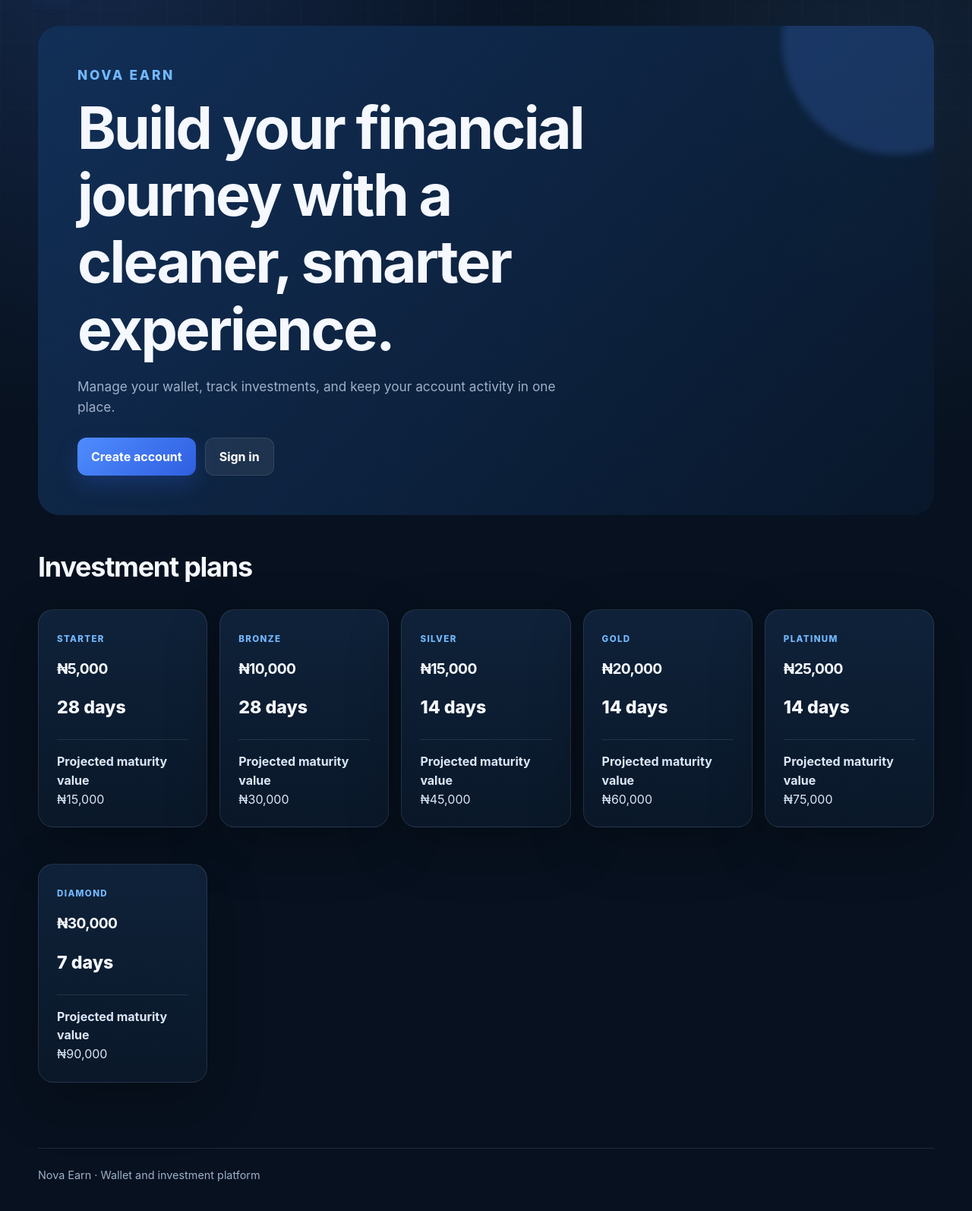
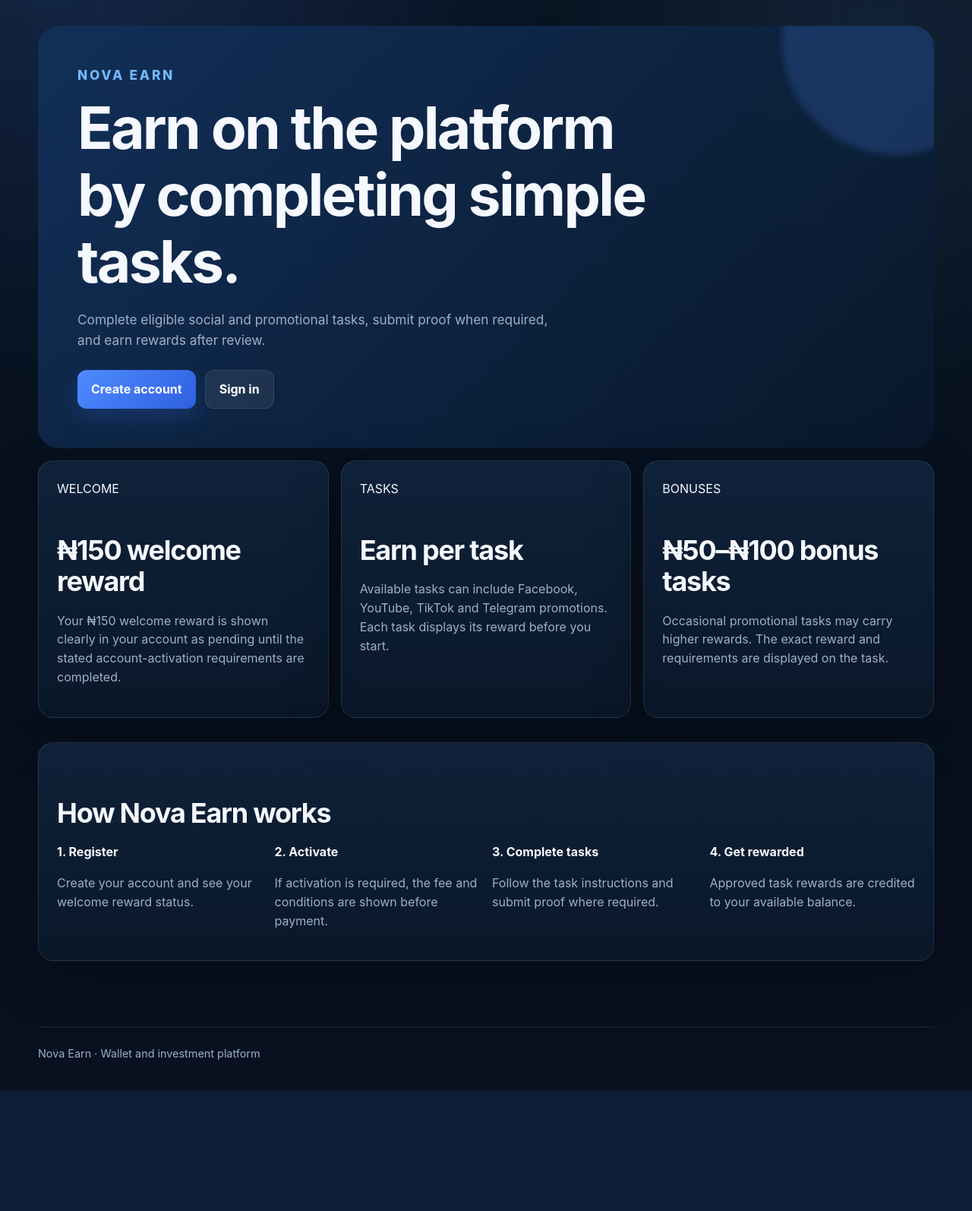
Before and after one commit to louiskyasua/Novaearn-production, a Flask app: page / in a window 1280 px wide. Shown: the part 78-1672 px from the top of the page at 76% size. After the commit the page ends 1513 px from the top, so only its background shows below. Run offline with Flask 3, Linux system fonts and the light colour scheme.

Commit message:
Shift homepage from investments to task rewards

```diff
--- a/templates/home.html
+++ b/templates/home.html
@@ -2,12 +2,12 @@
 {% block content %}
 <section class="hero">
   <p class="eyebrow">NOVA EARN</p>
-  <h1>Build your financial journey with a cleaner, smarter experience.</h1>
-  <p>Manage your wallet, track investments, and keep your account activity in one place.</p>
+  <h1>Earn on the platform by completing simple tasks.</h1>
+  <p>Complete eligible social and promotional tasks, submit proof when required, and earn rewards after review.</p>
   <div class="actions">
     {% if logged %}
       <a class="btn" href="{{ url_for('dashboard') }}">Open dashboard</a>
-      <a class="btn secondary" href="{{ url_for('investments') }}">View investments</a>
+      <a class="btn secondary" href="{{ url_for('referral') }}">Refer &amp; earn ₦500</a>
     {% else %}
       <a class="btn" href="{{ url_for('register') }}">Create account</a>
       <a class="btn secondary" href="{{ url_for('login') }}">Sign in</a>
@@ -15,15 +15,31 @@
   </div>
 </section>
 
-<h2>Investment plans</h2>
-<div class="grid">
-  {% for p in plans %}
-  <article class="card plan">
-    <span class="tag">{{ p[1] }}</span>
-    <h3>₦{{ '{:,}'.format(p[2]) }}</h3>
-    <p class="amount">{{ p[3] }} days</p>
-    <div class="return"><strong>Projected maturity value</strong><br>₦{{ '{:,}'.format(p[4]) }}</div>
+<section class="grid">
+  <article class="card">
+    <span class="tag">WELCOME</span>
+    <h2>₦150 welcome reward</h2>
+    <p>Your ₦150 welcome reward is shown clearly in your account as pending until the stated account-activation requirements are completed.</p>
   </article>
-  {% endfor %}
-</div>
+  <article class="card">
+    <span class="tag">TASKS</span>
+    <h2>Earn per task</h2>
+    <p>Available tasks can include Facebook, YouTube, TikTok and Telegram promotions. Each task displays its reward before you start.</p>
+  </article>
+  <article class="card">
+    <span class="tag">BONUSES</span>
+    <h2>₦50–₦100 bonus tasks</h2>
+    <p>Occasional promotional tasks may carry higher rewards. The exact reward and requirements are displayed on the task.</p>
+  </article>
+</section>
+
+<section class="card">
+  <h2>How Nova Earn works</h2>
+  <div class="grid">
+    <div><strong>1. Register</strong><p>Create your account and see your welcome reward status.</p></div>
+    <div><strong>2. Activate</strong><p>If activation is required, the fee and conditions are shown before payment.</p></div>
+    <div><strong>3. Complete tasks</strong><p>Follow the task instructions and submit proof where required.</p></div>
+    <div><strong>4. Get rewarded</strong><p>Approved task rewards are credited to your available balance.</p></div>
+  </div>
+</section>
 {% endblock %}
```
